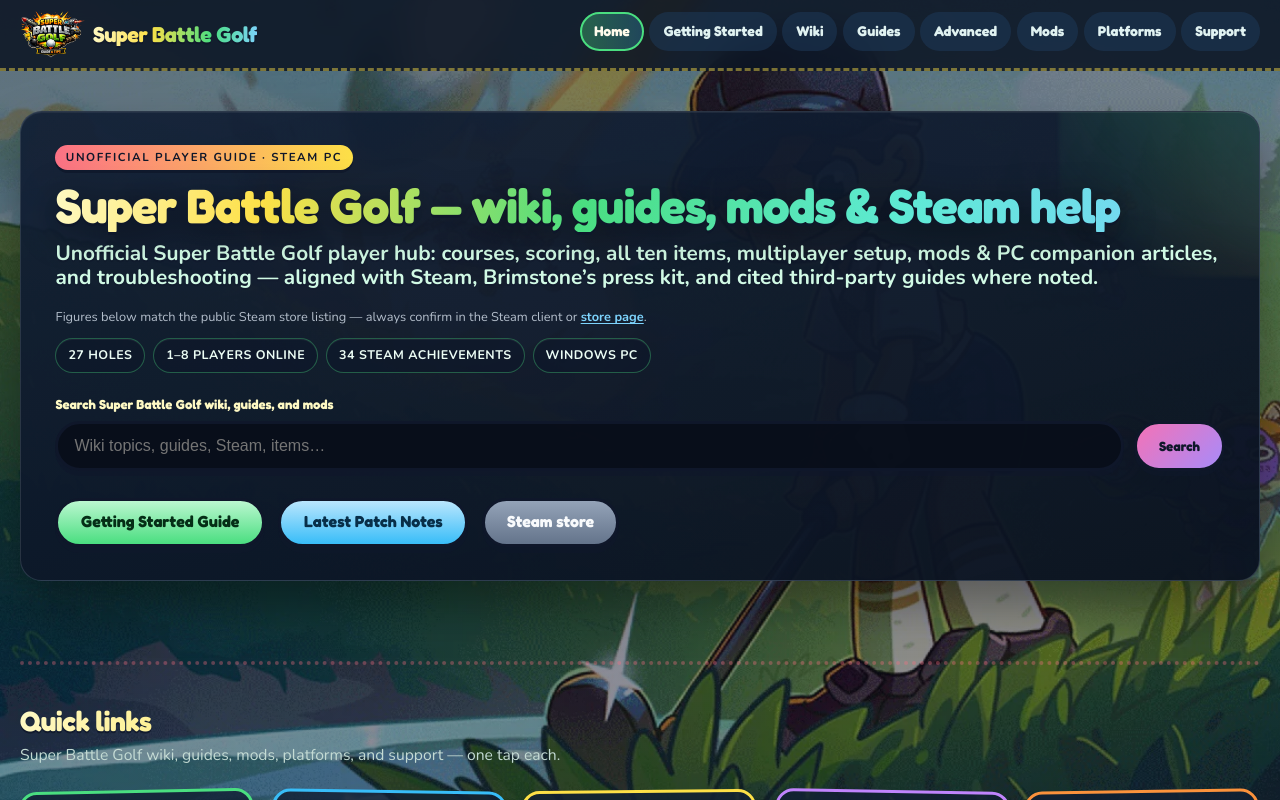
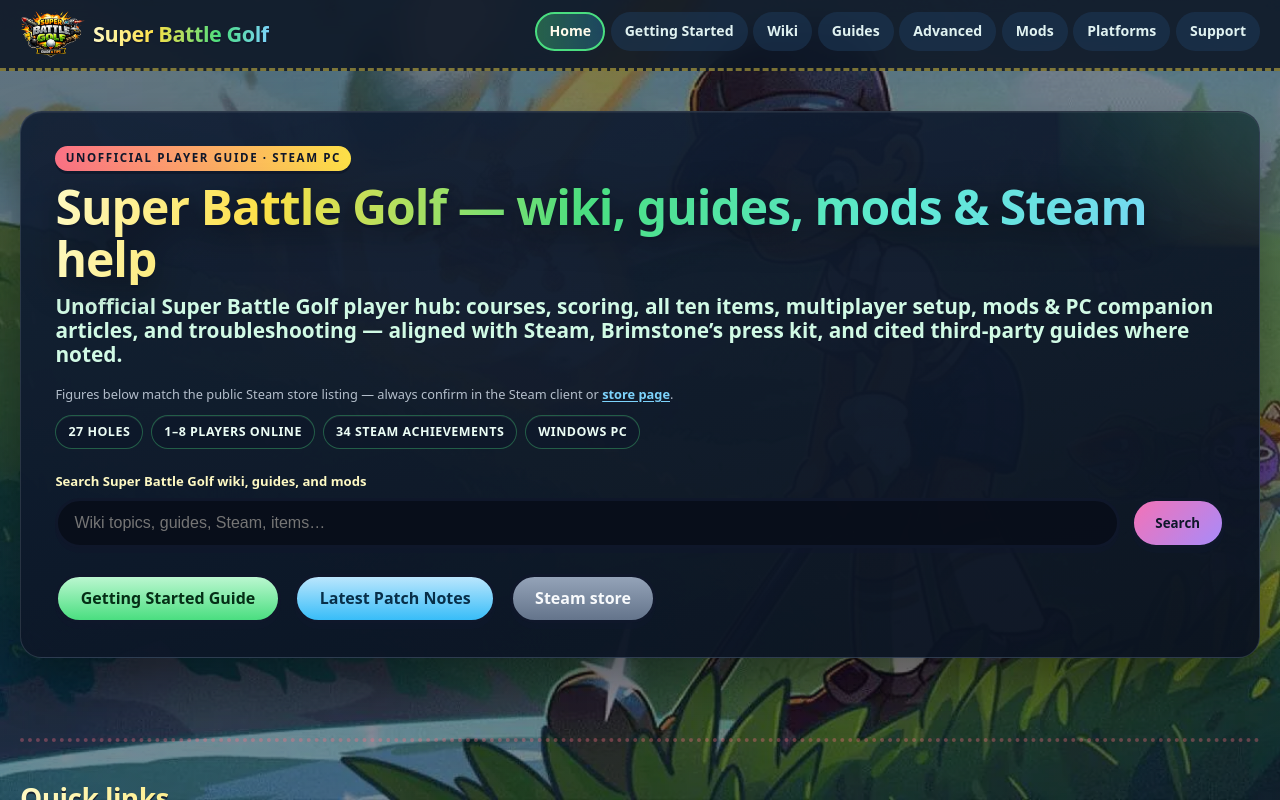
Before and after one commit to wyong32/super-battle-golf, a Vue app in the folder superbattlegolf-web/: page / in a window 1280 px wide. Shown: the top 800 px of the page. Built offline with nearby package versions, Linux system fonts and the light colour scheme.

Commit message:
优化-1

```diff
--- a/superbattlegolf-web/src/assets/main.css
+++ b/superbattlegolf-web/src/assets/main.css
@@ -1,4 +1,3 @@
-@import url('https://fonts.googleapis.com/css2?family=Fredoka:wght@400;500;600;700&family=Nunito:wght@400;500;600;700&display=swap');
 @import './wiki-pages.css';
 
 :root {
@@ -11,8 +10,8 @@
   --color-accent: #fb7185;
   --color-sun: #fde047;
   --color-orange: #fb923c;
-  --font-heading: 'Fredoka', system-ui, sans-serif;
-  --font-body: 'Nunito', system-ui, sans-serif;
+  --font-heading: system-ui, -apple-system, 'Segoe UI', Roboto, 'Helvetica Neue', Arial, sans-serif;
+  --font-body: system-ui, -apple-system, 'Segoe UI', Roboto, 'Helvetica Neue', Arial, sans-serif;
 }
 
 *,
--- a/superbattlegolf-web/vite.config.js
+++ b/superbattlegolf-web/vite.config.js
@@ -20,10 +20,10 @@
 }
 
 // https://vite.dev/config/
-export default defineConfig({
+export default defineConfig(({ command }) => ({
   plugins: [
     vue(),
-    vueDevTools(),
+    ...(command === 'serve' ? [vueDevTools()] : []),
     superbattlegolfSitemapPlugin(),
   ],
   resolve: {
@@ -31,4 +31,4 @@
       '@': fileURLToPath(new URL('./src', import.meta.url))
     },
   },
-})
+}))
```
Also changed, not shown: superbattlegolf-web/public/images/bg.webp.
